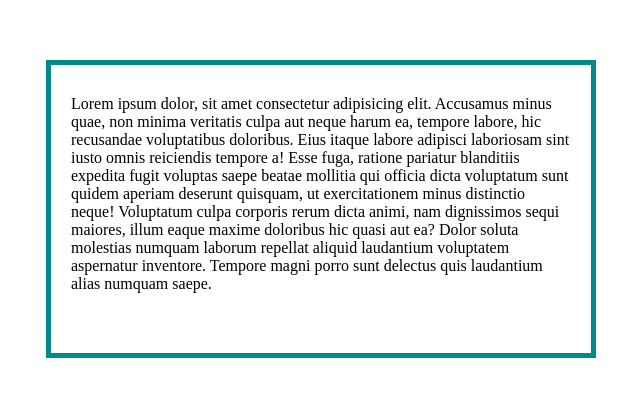
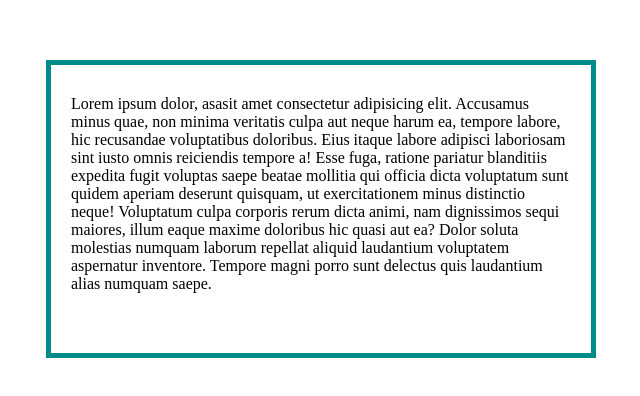
Before and after one commit to mistrymeet/20_Dec_TTS_9-30-TO-11-00, a plain HTML site: page CSS Practice Sheet/1_Create a box model.html in a window 1280 px wide. Shown: the part 140-536 px from the top of the page, without its empty margins (319-959 px from the left). Drawn offline with Linux system fonts and the light colour scheme.

Commit message:
add data

```diff
--- a/CSS Practice Sheet/1_Create a box model.html
+++ b/CSS Practice Sheet/1_Create a box model.html
@@ -19,7 +19,7 @@
 </head>
 
 <body>
-    <div>Lorem ipsum dolor, sit amet consectetur adipisicing elit. Accusamus minus quae, non minima veritatis culpa aut
+    <div>Lorem ipsum dolor, asasit amet consectetur adipisicing elit. Accusamus minus quae, non minima veritatis culpa aut
         neque harum ea, tempore labore, hic recusandae voluptatibus doloribus. Eius itaque labore adipisci laboriosam
         sint iusto omnis reiciendis tempore a! Esse fuga, ratione pariatur blanditiis expedita fugit voluptas saepe
         beatae mollitia qui officia dicta voluptatum sunt quidem aperiam deserunt quisquam, ut exercitationem minus
```
